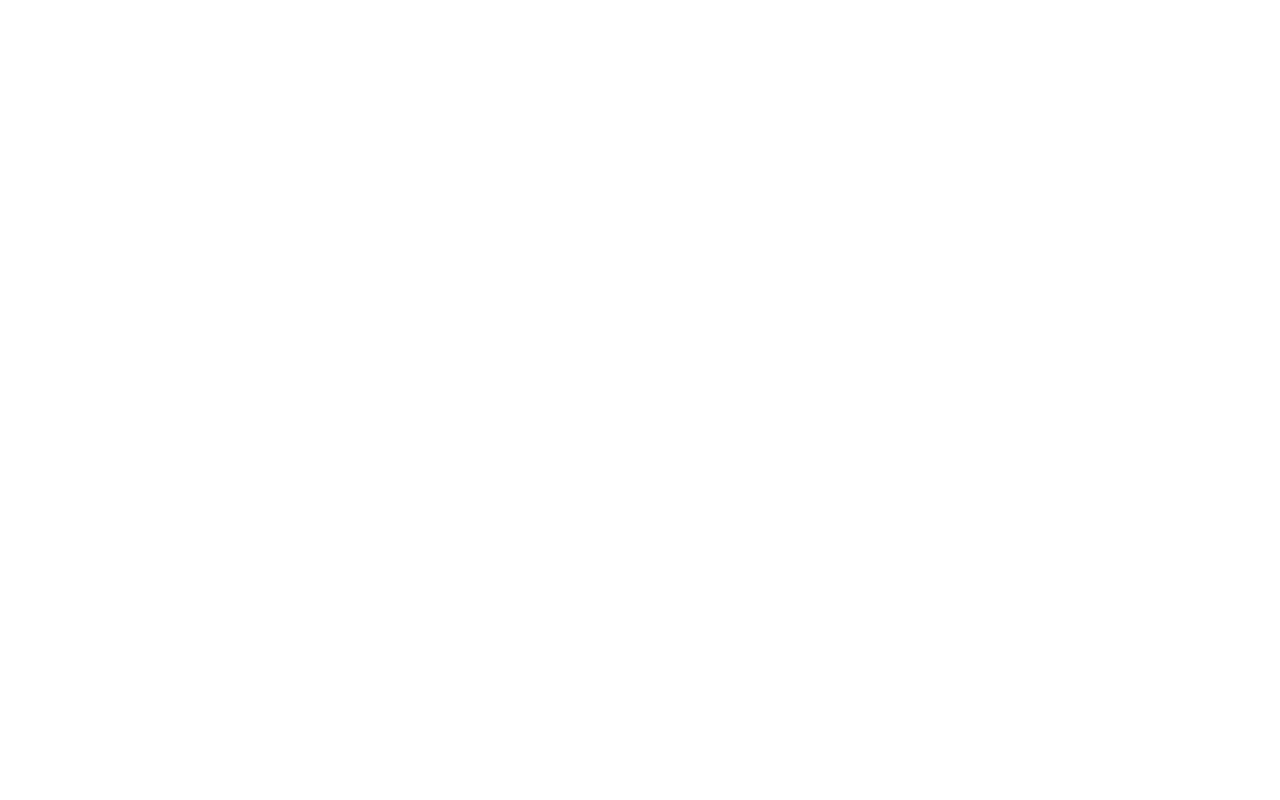
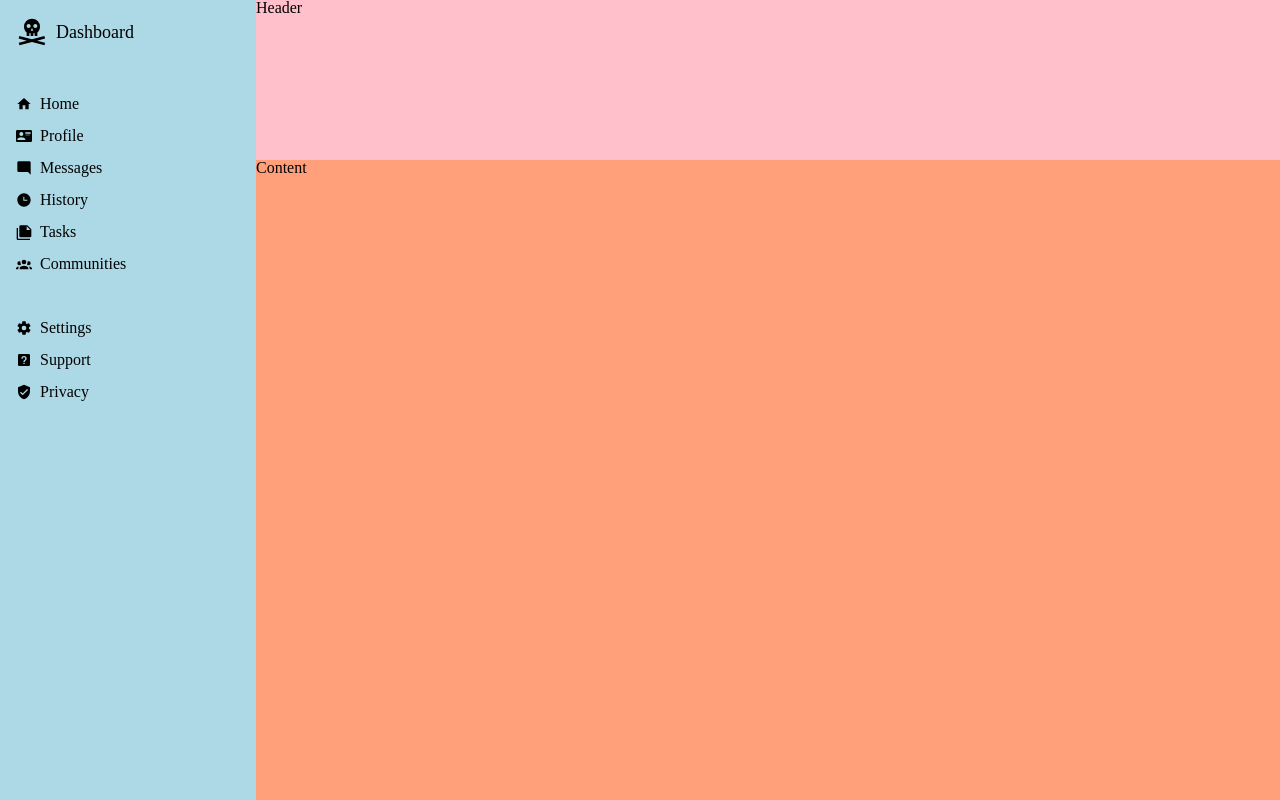
Before and after one commit to cccbean/odin-admin-dashboard, a plain HTML site: page index.html in a window 1280 px wide. Drawn offline with Linux system fonts and the light colour scheme.

Commit message:
Created grid layout Added elements for sidebar Styled sidebar

```diff
--- a/index.html
+++ b/index.html
@@ -7,6 +7,63 @@
   <link rel="stylesheet" href="styles.css">
 </head>
 <body>
+  <div class="wrapper">
+    <div class="header">
+      Header
+    </div>
 
+    <div class="sidebar">
+      <div class="logo">
+        <svg xmlns="http://www.w3.org/2000/svg" viewBox="0 0 24 24"><title>skull-crossbones</title><path d="M15.8,18.5L21.8,20.1L21.4,22L12,19.5L2.6,22L2.1,20.1L8.1,18.5L2,16.9L2.5,15L11.9,17.5L21.3,15L21.8,16.9L15.8,18.5M18,8C18,9.8 17.2,11.3 16,12.4V15H14V13.7L14,13H13V15H11V13H10V13.7L10,15H8V12.4C6.8,11.3 6,9.8 6,8A6,6 0 0,1 12,2A6,6 0 0,1 18,8M11,7.5C11,6.7 10.3,6 9.5,6C8.7,6 8,6.7 8,7.5C8,8.3 8.7,9 9.5,9C10.3,9 11,8.3 11,7.5M13,11L12,9L11,11H13M16,7.5C16,6.7 15.3,6 14.5,6C13.7,6 13,6.7 13,7.5C13,8.3 13.7,9 14.5,9C15.3,9 16,8.3 16,7.5Z" /></svg>
+        <a href="">Dashboard</a>
+      </div>
+
+      <ul class="main-links">
+        <li>
+          <svg xmlns="http://www.w3.org/2000/svg" viewBox="0 0 24 24"><title>home</title><path d="M10,20V14H14V20H19V12H22L12,3L2,12H5V20H10Z" /></svg>
+          <a href="">Home</a>
+        </li>
+        <li>
+          <svg xmlns="http://www.w3.org/2000/svg" viewBox="0 0 24 24"><title>card-account-details</title><path d="M2,3H22C23.05,3 24,3.95 24,5V19C24,20.05 23.05,21 22,21H2C0.95,21 0,20.05 0,19V5C0,3.95 0.95,3 2,3M14,6V7H22V6H14M14,8V9H21.5L22,9V8H14M14,10V11H21V10H14M8,13.91C6,13.91 2,15 2,17V18H14V17C14,15 10,13.91 8,13.91M8,6A3,3 0 0,0 5,9A3,3 0 0,0 8,12A3,3 0 0,0 11,9A3,3 0 0,0 8,6Z" /></svg>
+          <a href="">Profile</a>
+        </li>
+        <li>
+          <svg xmlns="http://www.w3.org/2000/svg" viewBox="0 0 24 24"><title>message-reply</title><path d="M22,4C22,2.89 21.1,2 20,2H4A2,2 0 0,0 2,4V16A2,2 0 0,0 4,18H18L22,22V4Z" /></svg>
+          <a href="">Messages</a>
+        </li>
+        <li>
+          <svg xmlns="http://www.w3.org/2000/svg" viewBox="0 0 24 24"><title>clock-time-three</title><path d="M12 2C6.5 2 2 6.5 2 12C2 17.5 6.5 22 12 22C17.5 22 22 17.5 22 12S17.5 2 12 2M17 13H11V7H12.5V11.5H17V13Z" /></svg>
+          <a href="">History</a>
+        </li>
+        <li>
+          <svg xmlns="http://www.w3.org/2000/svg" viewBox="0 0 24 24"><title>note-multiple</title><path d="M16,9H21.5L16,3.5V9M7,2H17L23,8V18A2,2 0 0,1 21,20H7C5.89,20 5,19.1 5,18V4A2,2 0 0,1 7,2M3,6V22H21V24H3A2,2 0 0,1 1,22V6H3Z" /></svg>
+          <a href="">Tasks</a>
+        </li>
+        <li>
+          <svg xmlns="http://www.w3.org/2000/svg" viewBox="0 0 24 24"><title>account-group</title><path d="M12,5.5A3.5,3.5 0 0,1 15.5,9A3.5,3.5 0 0,1 12,12.5A3.5,3.5 0 0,1 8.5,9A3.5,3.5 0 0,1 12,5.5M5,8C5.56,8 6.08,8.15 6.53,8.42C6.38,9.85 6.8,11.27 7.66,12.38C7.16,13.34 6.16,14 5,14A3,3 0 0,1 2,11A3,3 0 0,1 5,8M19,8A3,3 0 0,1 22,11A3,3 0 0,1 19,14C17.84,14 16.84,13.34 16.34,12.38C17.2,11.27 17.62,9.85 17.47,8.42C17.92,8.15 18.44,8 19,8M5.5,18.25C5.5,16.18 8.41,14.5 12,14.5C15.59,14.5 18.5,16.18 18.5,18.25V20H5.5V18.25M0,20V18.5C0,17.11 1.89,15.94 4.45,15.6C3.86,16.28 3.5,17.22 3.5,18.25V20H0M24,20H20.5V18.25C20.5,17.22 20.14,16.28 19.55,15.6C22.11,15.94 24,17.11 24,18.5V20Z" /></svg>
+          <a href="">Communities</a>
+        </li>
+      </ul>
+
+      <ul class="help-links">
+        <li>
+          <svg xmlns="http://www.w3.org/2000/svg" viewBox="0 0 24 24"><title>cog</title><path d="M12,15.5A3.5,3.5 0 0,1 8.5,12A3.5,3.5 0 0,1 12,8.5A3.5,3.5 0 0,1 15.5,12A3.5,3.5 0 0,1 12,15.5M19.43,12.97C19.47,12.65 19.5,12.33 19.5,12C19.5,11.67 19.47,11.34 19.43,11L21.54,9.37C21.73,9.22 21.78,8.95 21.66,8.73L19.66,5.27C19.54,5.05 19.27,4.96 19.05,5.05L16.56,6.05C16.04,5.66 15.5,5.32 14.87,5.07L14.5,2.42C14.46,2.18 14.25,2 14,2H10C9.75,2 9.54,2.18 9.5,2.42L9.13,5.07C8.5,5.32 7.96,5.66 7.44,6.05L4.95,5.05C4.73,4.96 4.46,5.05 4.34,5.27L2.34,8.73C2.21,8.95 2.27,9.22 2.46,9.37L4.57,11C4.53,11.34 4.5,11.67 4.5,12C4.5,12.33 4.53,12.65 4.57,12.97L2.46,14.63C2.27,14.78 2.21,15.05 2.34,15.27L4.34,18.73C4.46,18.95 4.73,19.03 4.95,18.95L7.44,17.94C7.96,18.34 8.5,18.68 9.13,18.93L9.5,21.58C9.54,21.82 9.75,22 10,22H14C14.25,22 14.46,21.82 14.5,21.58L14.87,18.93C15.5,18.67 16.04,18.34 16.56,17.94L19.05,18.95C19.27,19.03 19.54,18.95 19.66,18.73L21.66,15.27C21.78,15.05 21.73,14.78 21.54,14.63L19.43,12.97Z" /></svg>
+          <a href="">Settings</a>
+        </li>
+        <li>
+          <svg xmlns="http://www.w3.org/2000/svg" viewBox="0 0 24 24"><title>question-mark-box</title><path d="M11,18H13V16H11V18M12,6A4,4 0 0,0 8,10H10A2,2 0 0,1 12,8A2,2 0 0,1 14,10C14,12 11,11.75 11,15H13C13,12.75 16,12.5 16,10A4,4 0 0,0 12,6M5,3H19A2,2 0 0,1 21,5V19A2,2 0 0,1 19,21H5A2,2 0 0,1 3,19V5A2,2 0 0,1 5,3Z" /></svg>
+          <a href="">Support</a>
+        </li>
+        <li>
+          <svg xmlns="http://www.w3.org/2000/svg" viewBox="0 0 24 24"><title>shield-check</title><path d="M10,17L6,13L7.41,11.59L10,14.17L16.59,7.58L18,9M12,1L3,5V11C3,16.55 6.84,21.74 12,23C17.16,21.74 21,16.55 21,11V5L12,1Z" /></svg>
+          <a href="">Privacy</a>
+        </li>
+      </ul>
+    </div>
+
+    <div class="content">
+      Content
+    </div>
+  </div>
 </body>
 </html>
--- a/styles.css
+++ b/styles.css
@@ -0,0 +1,111 @@
+/* http://meyerweb.com/eric/tools/css/reset/
+   v2.0 | 20110126
+   License: none (public domain)
+*/
+
+html, body, div, span, applet, object, iframe,
+h1, h2, h3, h4, h5, h6, p, blockquote, pre,
+a, abbr, acronym, address, big, cite, code,
+del, dfn, em, img, ins, kbd, q, s, samp,
+small, strike, strong, sub, sup, tt, var,
+b, u, i, center,
+dl, dt, dd, ol, ul, li,
+fieldset, form, label, legend,
+table, caption, tbody, tfoot, thead, tr, th, td,
+article, aside, canvas, details, embed,
+figure, figcaption, footer, header, hgroup,
+menu, nav, output, ruby, section, summary,
+time, mark, audio, video {
+	margin: 0;
+	padding: 0;
+	border: 0;
+	font-size: 100%;
+	font: inherit;
+	vertical-align: baseline;
+}
+/* HTML5 display-role reset for older browsers */
+article, aside, details, figcaption, figure,
+footer, header, hgroup, menu, nav, section {
+	display: block;
+}
+body {
+	line-height: 1;
+}
+ol, ul {
+	list-style: none;
+}
+blockquote, q {
+	quotes: none;
+}
+blockquote:before, blockquote:after,
+q:before, q:after {
+	content: '';
+	content: none;
+}
+table {
+	border-collapse: collapse;
+	border-spacing: 0;
+}
+/* MEYER RESET */
+
+a {
+  text-decoration: inherit;
+  color: inherit;
+}
+
+.wrapper {
+  height: 100vh;
+  display: grid;
+  grid-template: 1fr 4fr / 1fr 4fr;
+  grid-template-areas:
+    "sidebar header"
+    "sidebar content";
+}
+
+.header {
+  background-color: pink;
+  grid-area: header;
+}
+
+/* SIDEBAR */
+.sidebar {
+  background-color: lightblue;
+  padding: 16px;
+  grid-area: sidebar;
+  display: grid;
+  grid-template-rows: repeat(3, min-content);
+  gap: 48px;
+}
+
+.logo,
+.sidebar li {
+  display: grid;
+  grid-auto-flow: column;
+  justify-content: start;
+  align-items: center;
+  gap: 8px;
+}
+
+.logo {
+  font-size: large;
+}
+
+.logo svg {
+  width: 32px;
+  height: auto;
+}
+
+ul {
+  display: grid;
+  gap: 16px;
+}
+
+ul svg {
+  width: 16px;
+  height: auto;
+}
+/* SIDEBAR */
+.content {
+  background-color: lightsalmon;
+  grid-area: content;
+}
```
